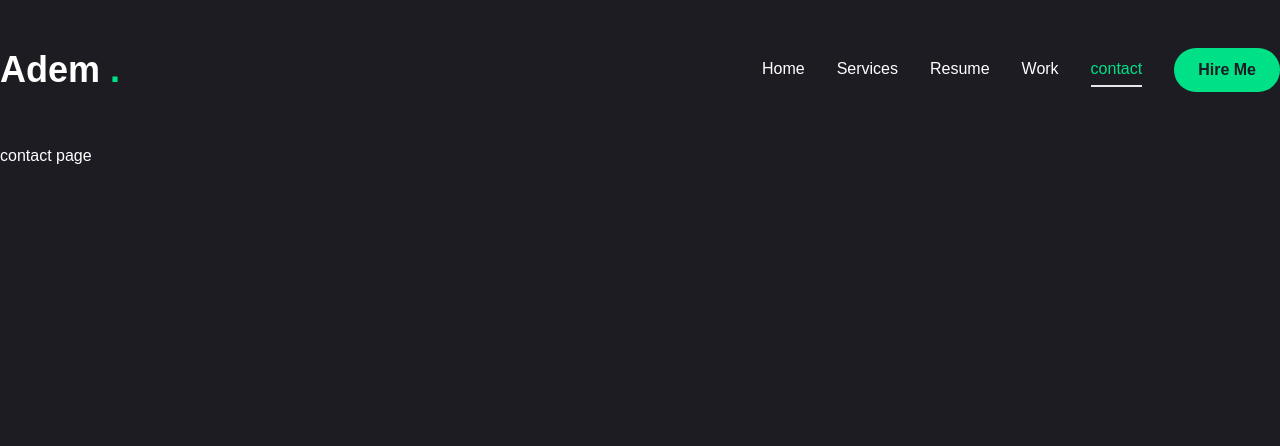
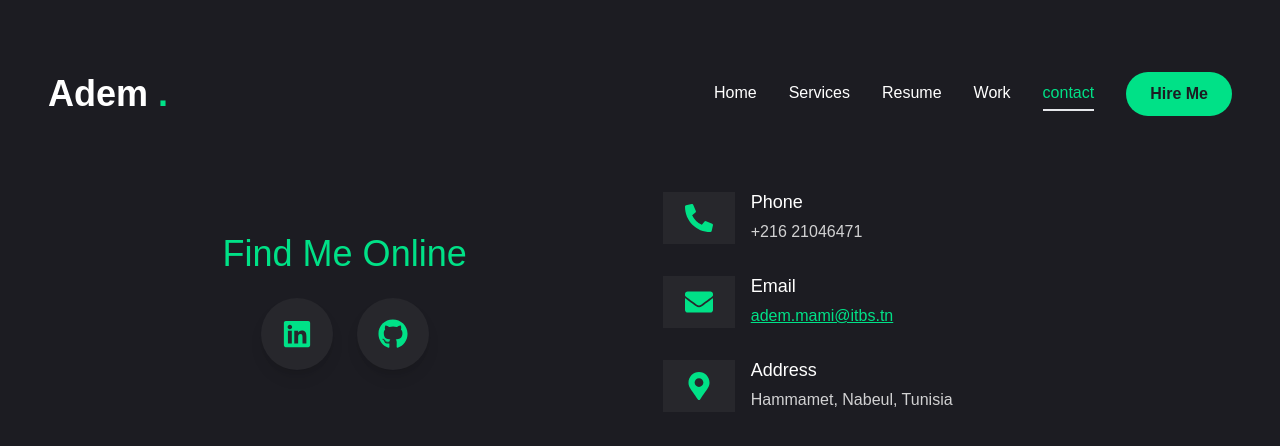
Before and after one commit to AdemMami123/Portfolio, a Next.js app: page /contact in a window 1280 px wide. Shown: the top 446 px of the page. Built offline with nearby package versions, Linux system fonts and the light colour scheme.

Commit message:
added contact section

```diff
--- a/src/app/components/ui/Photo.jsx
+++ b/src/app/components/ui/Photo.jsx
@@ -16,7 +16,7 @@ const Photo = () => {
           initial={{ opacity: 0 }}
           animate={{
             opacity: 1,
-            transition: { delay: 2.4, duration: 0.4, ease: "easeInOut" },
+            transition: { delay: 1, duration: 0.4, ease: "easeInOut" },
           }}
           className="w-[298px] h-[298px] xl:w-[498px] xl:h-[498px] mix-blend-lighten absolute"
 
--- a/src/app/components/ui/Social.jsx
+++ b/src/app/components/ui/Social.jsx
@@ -3,9 +3,9 @@ import Link from "next/link";
 import { FaGithub, FaInstagram, FaLinkedinIn, FaTwitter } from "react-icons/fa";
 
 const Socials =  [
-    {icon : <FaGithub />, path : ""},
-    {icon : <FaLinkedinIn />, path : ""},
-    {icon : <FaInstagram />, path : ""},
+    {icon : <FaGithub />, path : "https://github.com/AdemMami123"},
+    {icon : <FaLinkedinIn />, path : "https://www.linkedin.com/in/adem-mami-13ra/"},
+
 
 ]
 
--- a/src/app/components/ui/input.tsx
+++ b/src/app/components/ui/input.tsx
@@ -1,6 +1,6 @@
-import * as React from "react"
+import * as React from "react";
 
-import { cn } from "@/lib/utils"
+import { cn } from "@/lib/utils";
 
 const Input = React.forwardRef<HTMLInputElement, React.ComponentProps<"input">>(
   ({ className, type, ...props }, ref) => {
@@ -8,15 +8,15 @@ const Input = React.forwardRef<HTMLInputElement, React.ComponentProps<"input">>(
       <input
         type={type}
         className={cn(
-          "flex h-10 w-full rounded-md border border-slate-200 bg-white px-3 py-2 text-base ring-offset-white file:border-0 file:bg-transparent file:text-sm file:font-medium file:text-slate-950 placeholder:text-slate-500 focus-visible:outline-none focus-visible:ring-2 focus-visible:ring-slate-950 focus-visible:ring-offset-2 disabled:cursor-not-allowed disabled:opacity-50 md:text-sm dark:border-slate-800 dark:bg-slate-950 dark:ring-offset-slate-950 dark:file:text-slate-50 dark:placeholder:text-slate-400 dark:focus-visible:ring-slate-300",
+          "flex h-[48px] rounded-md border border-white/10 focus:border-accent font-light bg-primary px-4 py-5 text-base placeholder:text-white/60 outline-none",
           className
         )}
         ref={ref}
         {...props}
       />
-    )
+    );
   }
-)
-Input.displayName = "Input"
+);
+Input.displayName = "Input";
 
-export { Input }
+export { Input };
--- a/src/app/components/ui/textarea.tsx
+++ b/src/app/components/ui/textarea.tsx
@@ -9,8 +9,7 @@ const Textarea = React.forwardRef<
   return (
     <textarea
       className={cn(
-        "flex min-h-[80px] w-full rounded-md border border-slate-200 bg-white px-3 py-2 text-base ring-offset-white placeholder:text-slate-500 focus-visible:outline-none focus-visible:ring-2 focus-visible:ring-slate-950 focus-visible:ring-offset-2 disabled:cursor-not-allowed disabled:opacity-50 md:text-sm dark:border-slate-800 dark:bg-slate-950 dark:ring-offset-slate-950 dark:placeholder:text-slate-400 dark:focus-visible:ring-slate-300",
-        className
+"flex min-h-[80px] w-full rounded-md border border-white/10 bg-primary px-4 py-5 text-base placeholder::text-white/60 focus-visible:outline-none focus-visible:ring-1 focus-visible:ring-accent focus-visible:ring-offset-0 disabled:cursor-not-allowed disabled:opacity-50",        className
       )}
       ref={ref}
       {...props}
--- a/src/app/contact/page.jsx
+++ b/src/app/contact/page.jsx
@@ -1,11 +1,86 @@
-import React from 'react'
+"use client";
+import { FaPhoneAlt, FaEnvelope, FaMapMarkerAlt, FaLinkedin, FaGithub } from "react-icons/fa";
+import { motion } from "framer-motion";
 
-function page() {
+const info = [
+  {
+    icon: <FaPhoneAlt />,
+    title: "Phone",
+    content: "+216 21046471",
+  },
+  {
+    icon: <FaEnvelope />,
+    title: "Email",
+    content: (
+      <a
+        href="mailto:adem.mami@itbs.tn"
+        className="text-accent underline hover:text-white transition duration-200"
+      >
+        adem.mami@itbs.tn
+      </a>
+    ),
+  },
+  {
+    icon: <FaMapMarkerAlt />,
+    title: "Address",
+    content: "Hammamet, Nabeul, Tunisia",
+  },
+];
+
+const Contact = () => {
   return (
-    <div>
-      contact page
-    </div>
-  )
-}
+    <motion.section
+      initial={{ opacity: 0 }}
+      animate={{
+        opacity: 1,
+        transition: { delay: 0.5, duration: 0.4, ease: "backIn" },
+      }}
+      className="py-6"
+    >
+      <div className="container mx-auto px-6 max-w-[1200px]">
+        <div className="flex flex-col xl:flex-row items-center justify-between gap-6">
+          {/* LinkedIn and GitHub */}
+          <div className="w-full xl:w-[48%] flex flex-col items-center gap-6">
+            <h3 className="text-4xl text-accent">Find Me Online</h3>
+            <div className="flex gap-6">
+              <a
+                href="https://www.linkedin.com/in/adem-mami-13ra/"
+                target="_blank"
+                rel="noopener noreferrer"
+                className="w-[72px] h-[72px] bg-[#27272c] text-accent rounded-full flex items-center justify-center shadow-lg hover:bg-accent hover:text-[#27272c] transition duration-300"
+              >
+                <FaLinkedin className="text-3xl" />
+              </a>
+              <a
+                href="https://github.com/AdemMami123"
+                target="_blank"
+                rel="noopener noreferrer"
+                className="w-[72px] h-[72px] bg-[#27272c] text-accent rounded-full flex items-center justify-center shadow-lg hover:bg-accent hover:text-[#27272c] transition duration-300"
+              >
+                <FaGithub className="text-3xl" />
+              </a>
+            </div>
+          </div>
+          {/* Info */}
+          <div className="w-full xl:w-[48%] flex items-center">
+            <ul className="flex flex-col gap-6">
+              {info.map((item, index) => (
+                <li key={index} className="flex items-center gap-4">
+                  <div className="w-[52px] h-[52px] xl:w-[72px] bg-[#27272c] text-accent rounded-md flex items-center justify-center">
+                    <div className="text-[28px]">{item.icon}</div>
+                  </div>
+                  <div>
+                    <h4 className="text-lg font-medium">{item.title}</h4>
+                    <h3 className="text-white/80">{item.content}</h3>
+                  </div>
+                </li>
+              ))}
+            </ul>
+          </div>
+        </div>
+      </div>
+    </motion.section>
+  );
+};
 
-export default page
+export default Contact;
--- a/src/app/layout.tsx
+++ b/src/app/layout.tsx
@@ -2,6 +2,7 @@
 import type { Metadata } from "next";
 import { Geist, Geist_Mono } from "next/font/google";
 import "./globals.css";
+
 
 import Header  from "./components/header";
 import PageTransition from "./components/PageTransitions";
@@ -18,7 +19,7 @@ const geistMono = Geist_Mono({
 
 
 export const metadata: Metadata = {
-  title: "Create Next App",
+  title: "Portfolio",
   description: "Generated by create next app",
 };
 
@@ -29,17 +30,20 @@ export default function RootLayout({
 }>) {
   return (
     <html lang="en">
-      <body
-        className={`${geistSans.variable} ${geistMono.variable} antialiased`}
-      >
-        <Header/>
-        <StairTransition/>
-        <PageTransition>
 
+
+  <body
+    className={`${geistSans.variable} ${geistMono.variable} antialiased`}
+  >
+    <div className="mx-4 xl:mx-12 my-6">
+      <Header />
+      <StairTransition />
+      <PageTransition>
         {children}
-        </PageTransition>
+      </PageTransition>
+    </div>
+  </body>
+</html>
 
-      </body>
-    </html>
   );
 }
--- a/src/app/page.tsx
+++ b/src/app/page.tsx
@@ -7,8 +7,6 @@ import Skills from "@/app/components/ui/Skills";
 //infinity moving cards
 //import InfiniteMovingCards from "@/app/components/ui/InfiniteMovingCards";
 const Home = () => {
-
-
   return (
     <section className="h-full">
       <div className="container mx-auto h-full order-2 xl:order-none">
@@ -28,6 +26,10 @@ const Home = () => {
             </p>
             {/* Button and socials */}
             <div className="flex flex-col xl:flex-row items-center gap-8">
+              <a
+                href="/assets/cv/AdemMami Resume.pdf"
+                download="AdemMami_Resume.pdf"
+              >
                 <Button
                   variant="outline"
                   size="lg"
@@ -36,6 +38,7 @@ const Home = () => {
                   <span>Download CV</span>
                   <FiDownload className="text-xl" />
                 </Button>
+              </a>
 
               <div className="mb-8 xl:mb-0">
                 <Social
@@ -52,9 +55,6 @@ const Home = () => {
           <div className="order-1 xl:order-none mb-8 xl:mb-0">
             <Photo />
           </div>
-
-
-
         </div>
       </div>
     </section>
--- a/src/app/services/page.jsx
+++ b/src/app/services/page.jsx
@@ -29,7 +29,7 @@ const Services = () => {
           initial={{ opacity: 0 }}
           animate={{
             opacity: 1,
-            transition: { delay: 2.4, duration: 0.4, ease: "easeIn" },
+            transition: { delay: 1, duration: 0.4, ease: "easeIn" },
           }}
           className="grid grid-cols-1 md:grid-cols-2 gap-[60px]"
         >
```
Also changed, not shown: src/app/resume/page.jsx (+44 -27 lines), src/app/work/page.jsx (+109 -2 lines), public/favicon.png (added), 1 other file (tests, documents, lock files or other folders). Lines whose indentation alone changed are shown as unchanged.
